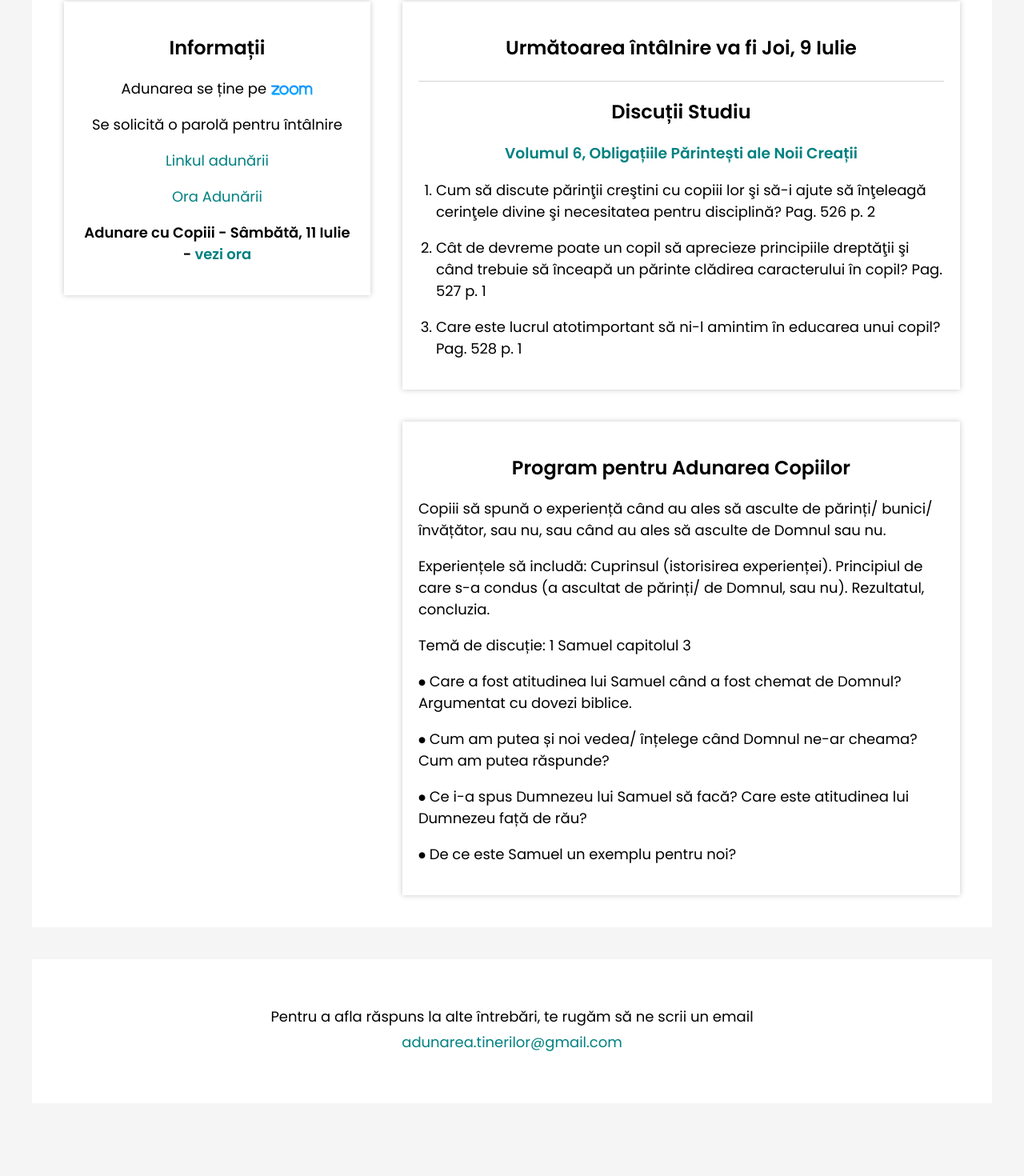
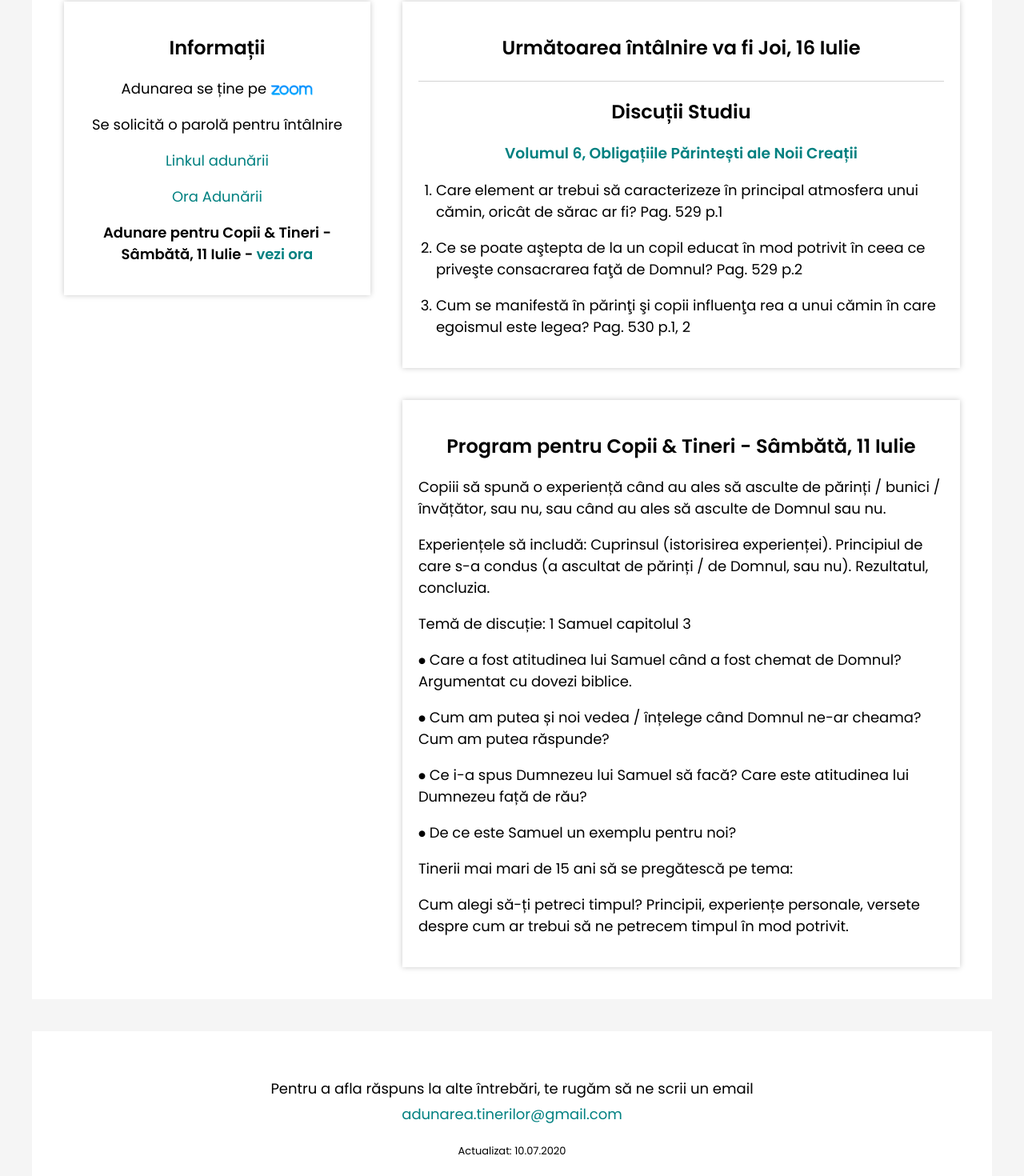
Before and after one commit to adunarea-tinerilor/stb-adt, a React (Create React App) app: page / in a window 1280 px wide. Shown: the part 738-2208 px from the top of the page at 80% size. Before the commit the page ends 2157 px from the top, so only its background shows below. Built offline with nearby package versions, Linux system fonts and the light colour scheme.

Commit message:
weekly content update

```diff
--- a/src/App.js
+++ b/src/App.js
@@ -13,36 +13,39 @@ export default class App extends React.Component {
 
     this.state = {
       // general
-      meetingHour: "https://www.timeanddate.com/worldclock/fixedtime.html?msg=%C3%8Ent%C3%A2lnirea+Tinerilor&iso=20200709T10&p1=202",
+      footerUpdateDate: "10.07.2020",
+      meetingHour: "https://www.timeanddate.com/worldclock/fixedtime.html?msg=%C3%8Ent%C3%A2lnirea+Tinerilor&iso=20200716T10&p1=202",
 
 
       // next meeting
-      nextMeetingDate: "Joi, 9 Iulie",
+      nextMeetingDate: "Joi, 16 Iulie",
       nextDiscussedTitle: "Volumul 6, Obligațiile Părintești ale Noii Creații",
       nextDiscussedLink: "https://adevarprezent.org/obligatiile-parintesti-ale-noii-creatii/",
       nextMeetingSubject: [
-        "Cum să discute părinţii creştini cu copiii lor şi să-i ajute să înţeleagă cerinţele divine şi necesitatea pentru disciplină? Pag. 526 p. 2",
-        "Cât de devreme poate un copil să aprecieze principiile dreptăţii şi când trebuie să înceapă un părinte clădirea caracterului în copil? Pag. 527 p. 1",
-        "Care este lucrul atotimportant să ni-l amintim în educarea unui copil? Pag. 528 p. 1"
+        "Care element ar trebui să caracterizeze în principal atmosfera unui cămin, oricât de sărac ar fi? Pag. 529 p.1",
+        "Ce se poate aştepta de la un copil educat în mod potrivit în ceea ce priveşte consacrarea faţă de Domnul? Pag. 529 p.2",
+        "Cum se manifestă în părinţi şi copii influenţa rea a unui cămin în care egoismul este legea? Pag. 530 p.1, 2"
       ],
 
 
       // announcement notes
-      note: "Adunare cu Copiii - Sâmbătă, 11 Iulie - ",
+      note: "Adunare pentru Copii & Tineri - Sâmbătă, 11 Iulie - ",
       noteLinkTxt: "vezi ora",
       noteLink: "https://www.timeanddate.com/worldclock/fixedtime.html?msg=Adunare+pentru+Copii&iso=20200711T18&p1=49",
 
       // Adunare Copii INFO
       childrenMeeting : [
         {
-          title: "Program pentru Adunarea Copiilor",
-          subject: ["Copiii să spună o experiență când au ales să asculte de părinți/ bunici/ învățător, sau nu, sau când au ales să asculte de Domnul sau nu.",
-            "Experiențele să includă: Cuprinsul (istorisirea experienței). Principiul de care s-a condus (a ascultat de părinți/ de Domnul, sau nu). Rezultatul, concluzia.",
+          title: "Program pentru Copii & Tineri - Sâmbătă, 11 Iulie",
+          subject: ["Copiii să spună o experiență când au ales să asculte de părinți / bunici / învățător, sau nu, sau când au ales să asculte de Domnul sau nu.",
+            "Experiențele să includă: Cuprinsul (istorisirea experienței). Principiul de care s-a condus (a ascultat de părinți / de Domnul, sau nu). Rezultatul, concluzia.",
             "Temă de discuție: 1 Samuel capitolul 3",
             "⦁ Care a fost atitudinea lui Samuel când a fost chemat de Domnul? Argumentat cu dovezi biblice.",
-            "⦁ Cum am putea și noi vedea/ înțelege când Domnul ne-ar cheama? Cum am putea răspunde?",
+            "⦁ Cum am putea și noi vedea / înțelege când Domnul ne-ar cheama? Cum am putea răspunde?",
             "⦁ Ce i-a spus Dumnezeu lui Samuel să facă? Care este atitudinea lui Dumnezeu față de rău?",
-            "⦁ De ce este Samuel un exemplu pentru noi?"
+            "⦁ De ce este Samuel un exemplu pentru noi?",
+            "Tinerii mai mari de 15 ani să se pregătescă pe tema:",
+            "Cum alegi să-ți petreci timpul? Principii, experiențe personale, versete despre cum ar trebui să ne petrecem timpul în mod potrivit."
           ]
         }
       ],
@@ -63,6 +66,16 @@ export default class App extends React.Component {
       // }
 
       archiveList: [
+        {
+          date: "09.07.2020",
+          subjectLabel: "Întrebări discutate:",
+          questionList: [
+           "[ 28:04 ] Cum să discute părinţii creştini cu copiii lor şi să-i ajute să înţeleagă cerinţele divine şi necesitatea pentru disciplină? (Vol. 6 pag. 526 p. 2)",
+           "[ 1:08:39 ] Cât de devreme poate un copil să aprecieze principiile dreptăţii şi când trebuie să înceapă un părinte clădirea caracterului în copil? (Vol. 6 pag. 527 p. 1)",
+           "[ 1:43:50 ] Care este lucrul atotimportant să ni-l amintim în educarea unui copil? (Vol. 6 pag. 528 p. 1)",
+           "[ 1:59:50 ] Care va fi pierderea precum şi experienţa amară a părinţilor care nu reuşesc să-şi educe copiii în mod potrivit? (Vol. 6 pag. 528 p. 2)"],
+          videoSrc: "https://www.youtube.com/watch?v=56H5N9KfpXo"
+        },
         {
           date: "02.07.2020",
           subjectLabel: "Întrebări discutate:",
@@ -114,7 +127,8 @@ export default class App extends React.Component {
       filteredList: [],
 
       // general info
-      zoomLink: "https://us02web.zoom.us/j/9163857157?pwd=aUxkTlBDU1dsS3ZOSHVJV01PT0NpZz09",
+      zoomLink: "https://us02web.zoom.us/j/88287573616?pwd=WGtCUjdEZWFmb1ZPNkZLcHpvMHBNdz09",
+      // zoomLink: "https://us02web.zoom.us/j/9163857157?pwd=aUxkTlBDU1dsS3ZOSHVJV01PT0NpZz09",
       bannerQuote: "Caută să te înfăţişezi înaintea lui Dumnezeu ca un om încercat, ca un lucrător care n-are de ce să-i fie ruşine şi care împarte drept Cuvântul adevărului.",
       bannerVerse: "2 Timotei 2:15",
       value: ""
@@ -193,7 +207,7 @@ export default class App extends React.Component {
               handleClearSearch={this.handleClearSearch}
             />}
           />
-          <Footer/>
+          <Footer footerUpdateDate={this.state.footerUpdateDate}/>
         </div>
       </HashRouter>
     );
--- a/src/global-components/Footer.js
+++ b/src/global-components/Footer.js
@@ -27,12 +27,17 @@ const FooterEmail = styled.a`
     font-size: 15px;
   }
 `;
+const FooterDate = styled.p`
+  font-size: 13px;
+  margin: 0;
+`;
 
-export default function Footer() {
+export default function Footer(props) {
 
   return (
     <FooterContainer className="component">
       <p>Pentru a afla răspuns la alte întrebări, te rugăm să ne scrii un email  <FooterEmail href="mailTo:adunarea.tinerilor@gmail.com">adunarea.tinerilor@gmail.com</FooterEmail></p>
+      <FooterDate>Actualizat: {props.footerUpdateDate}</FooterDate>
     </FooterContainer>
   );
 }
```
